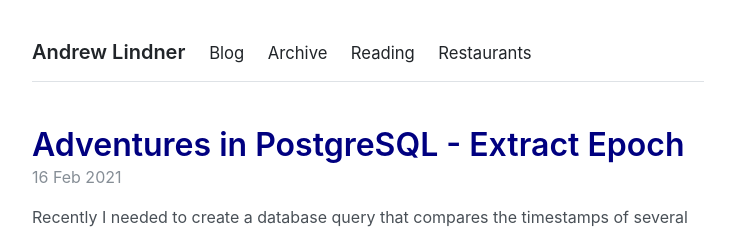
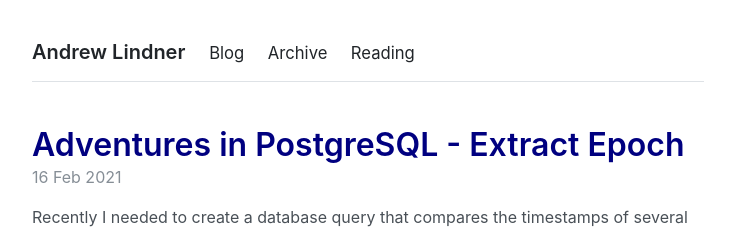
Before and after one commit to rendnil/rendnil.github.io, a Jekyll site: the page built from index.html, in a window 1280 px wide. Shown: the top 232 px of the page, without its empty margins (272-1007 px from the left). Built offline with Jekyll 4.4.1, drawn with Linux system fonts in a browser that asks for light colours; nearby versions of some CDN libraries; the list of posts is cut into pages by our own code.

Commit message:
disable restaurants page

```diff
--- a/_data/navigation.yml
+++ b/_data/navigation.yml
@@ -4,5 +4,3 @@
   link: /archive
 - name: Reading
   link: /reading
-- name: Restaurants
-  link: /restaurants
```
Also changed, not shown: deprecated/restaurants.md (renamed from restaurants.md).
